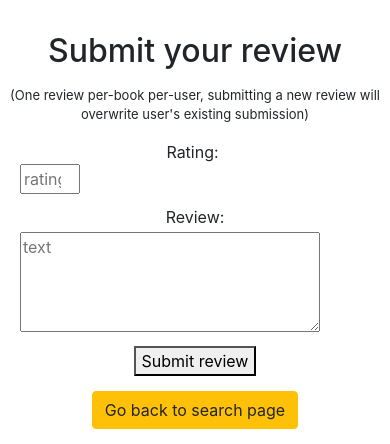
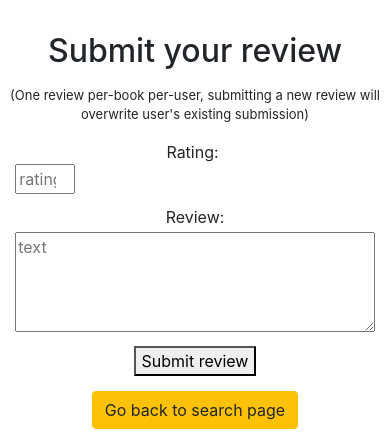
Before and after one commit to cbenade/CS50W-project1, a Flask app: template templates/book_info.html in a window 390 px wide. Shown: the part 402-846 px from the top of the page. Run offline with Flask 2, Linux system fonts and the light colour scheme; the template is opened without the code that fills it, so the values that code supplies are empty; some libraries are stand-ins or nearby versions.

Commit message:
Final cosmetic changes

```diff
--- a/static/style.css
+++ b/static/style.css
@@ -38,6 +38,31 @@
     width: 35%;
   }
 }
+@media (max-width: 459px) {
+  #rating {
+    margin-left: 0;
+    margin-right: 85%;
+    width: 60px;
+  }
+
+  #text {
+    margin-right: 0;
+    width: 100%;
+    height: 100px;
+  }
+}
+@media (min-width: 460px) {
+  #rating {
+    margin-right: 290px;
+    width: 60px;
+  }
+
+  #text {
+    margin-right: 50px;
+    width: 300px;
+    height: 100px;
+  }
+}
 .review_block {
   border-style: solid;
   border-width: 1px;
@@ -59,15 +84,6 @@ h1 form div, h3 form div, h4 form div, div form div {
 h1 form div input, h3 form div input, h4 form div input, div form div input {
   width: 200px;
 }
-h1 form div #rating, h3 form div #rating, h4 form div #rating, div form div #rating {
-  margin-right: 290px;
-  width: 60px;
-}
-h1 form div #text, h3 form div #text, h4 form div #text, div form div #text {
-  margin-right: 50px;
-  width: 300px;
-  height: 100px;
-}
 
 h2 {
   margin-top: 30px;
--- a/static/style.scss
+++ b/static/style.scss
@@ -47,6 +47,31 @@ $p2: 2px;
     }
 }
 
+@media (max-width: 459px) {
+    #rating {
+        margin-left: 0;
+        margin-right: 85%;
+        width: 60px;
+    }
+    #text {
+        margin-right: 0;
+        width: 100%;
+        height: 100px;
+    }
+}
+
+@media (min-width: 460px) {
+    #rating {
+        margin-right: 290px;
+        width: 60px;
+    }
+    #text {
+        margin-right: 50px;
+        width: 300px;
+        height: 100px;
+    }
+}
+
 .review_block {
     border-style: solid;
     border-width: 1px;
@@ -67,15 +92,6 @@ h1, h3, h4, div {
             input {
                 width: 200px;
             }
-            #rating {
-                margin-right: 290px;
-                width: 60px;
-            }
-            #text {
-                margin-right: 50px;
-                width: 300px;
-                height: 100px;
-            }
         }
     }
 }
```
Also changed, not shown: 3 other files.
